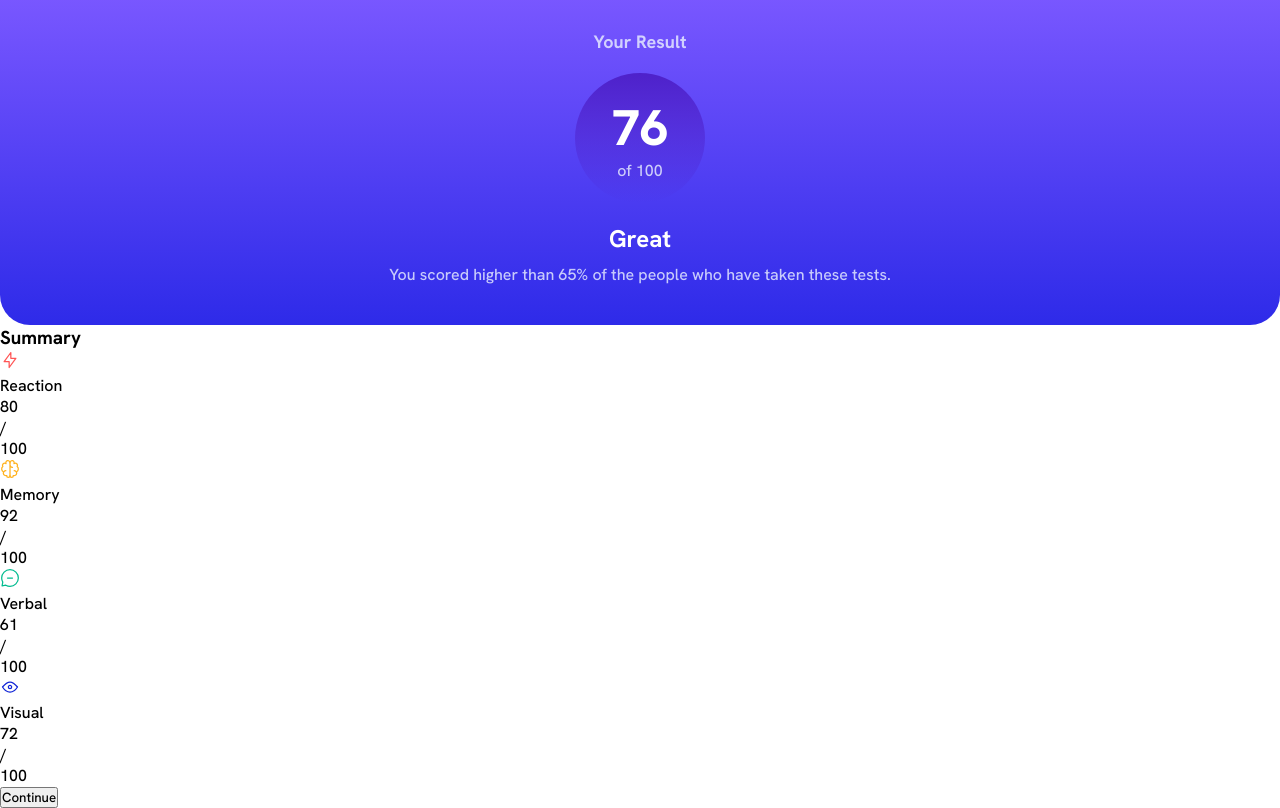
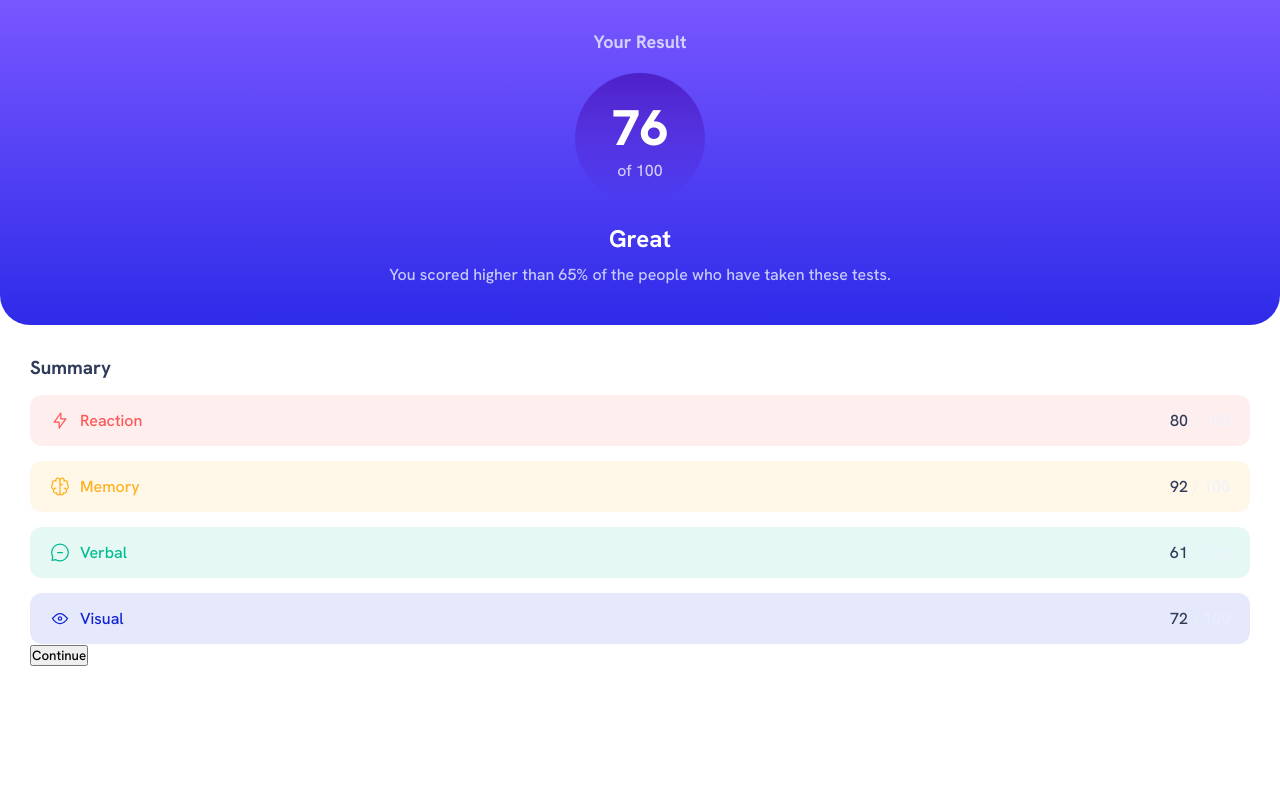
Before and after one commit to jstevenfm/frontMentor-results-summary-component-main, a plain HTML site: page index.html in a window 1280 px wide. Drawn offline with Linux system fonts and the light colour scheme.

Commit message:
feat - Added styles to summary section

```diff
--- a/index.html
+++ b/index.html
@@ -27,44 +27,52 @@
         </p>
       </section>
 
-      <aside>
+      <aside class="categories">
         <h3>Summary</h3>
 
-        <section>
+        <section class="categories--sections reaction">
           <figure>
-						<img src="./assets/images/icon-reaction.svg" alt="Reaction Icon">
+            <img src="./assets/images/icon-reaction.svg" alt="Reaction Icon" />
             <figcaption>Reaction</figcaption>
           </figure>
-					<p>80</p>
-          <p>/</p>
-					<p>100</p>
+          <div>
+            <p class="categories--sections__score">80</p>
+            <p class="categories--sections__range">/</p>
+            <p class="categories--sections__range">100</p>
+          </div>
         </section>
-        <section>
+        <section class="categories--sections memory">
           <figure>
-						<img src="./assets/images/icon-memory.svg" alt="Memory Icon">
+            <img src="./assets/images/icon-memory.svg" alt="Memory Icon" />
             <figcaption>Memory</figcaption>
           </figure>
-					<p>92</p>
-          <p>/</p>
-					<p>100</p>
+          <div>
+            <p class="categories--sections__score">92</p>
+            <p class="categories--sections__range">/</p>
+            <p class="categories--sections__range">100</p>
+          </div>
         </section>
-        <section>
+        <section class="categories--sections verbal">
           <figure>
-						<img src="./assets/images/icon-verbal.svg" alt="Verbal Icon">
+            <img src="./assets/images/icon-verbal.svg" alt="Verbal Icon" />
             <figcaption>Verbal</figcaption>
           </figure>
-					<p>61</p>
-          <p>/</p>
-					<p>100</p>
+          <div>
+            <p class="categories--sections__score">61</p>
+            <p class="categories--sections__range">/</p>
+            <p class="categories--sections__range">100</p>
+          </div>
         </section>
-        <section>
+        <section class="categories--sections visual">
           <figure>
-						<img src="./assets/images/icon-visual.svg" alt="Visual  Icon">
+            <img src="./assets/images/icon-visual.svg" alt="Visual  Icon" />
             <figcaption>Visual</figcaption>
           </figure>
-					<p>72</p>
-          <p>/</p>
-					<p>100</p>
+          <div>
+            <p class="categories--sections__score">72</p>
+            <p class="categories--sections__range">/</p>
+            <p class="categories--sections__range">100</p>
+          </div>
         </section>
         <button>Continue</button>
       </aside>
--- a/styles/mobile.css
+++ b/styles/mobile.css
@@ -31,6 +31,7 @@ main {
   flex-direction: column;
 }
 
+/* Score Section */
 .result {
   display: flex;
   flex-direction: column;
@@ -88,3 +89,57 @@ main {
   opacity: 0.8;
   text-align: center;
 }
+
+/* Categories Section */
+.categories {
+  padding: 30px;
+  color: var(--dark-gray-blue);
+  background: var(--white);
+}
+.categories--sections {
+  padding: 15px 20px;
+  margin: 15px 0 0 0;
+  display: flex;
+  justify-content: space-between;
+  border-radius: 12px;
+  -webkit-border-radius: 12px;
+  -moz-border-radius: 12px;
+  -ms-border-radius: 12px;
+  -o-border-radius: 12px;
+}
+.categories--sections > figure {
+  display: flex;
+}
+.categories--sections > figure > img {
+  margin: 0 10px 0 0;
+}
+.categories--sections > div {
+  display: flex;
+  justify-content: space-between;
+  width: 60px;
+}
+.categories--sections__score {
+  color: var(--dark-gray-blue);
+}
+
+.categories--sections__range {
+  color: var(--pale-blue);
+  opacity: 0.8;
+}
+
+.reaction {
+  color: var(--light-red);
+  background-color: hsla(0, 100%, 67%, 0.1);
+}
+.memory {
+  color: var(--orangey-yellow);
+  background-color: hsla(39, 100%, 56%, 0.1);
+}
+.verbal {
+  color: var(--green-teal);
+  background-color: hsla(166, 100%, 37%, 0.1);
+}
+.visual {
+  color: var(--cobalt-blue);
+  background-color:  hsla(234, 85%, 45%, 0.1);
+}
```
Lines whose indentation alone changed are shown as unchanged.
